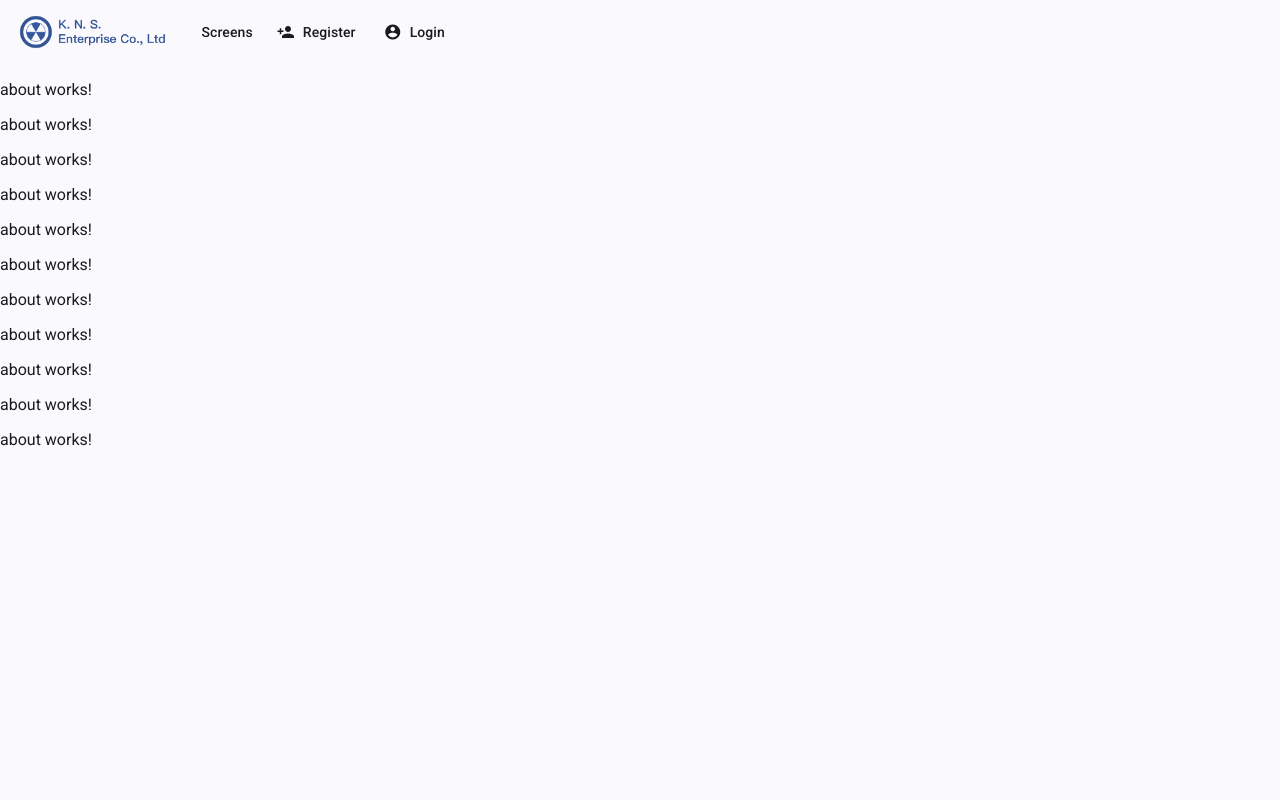
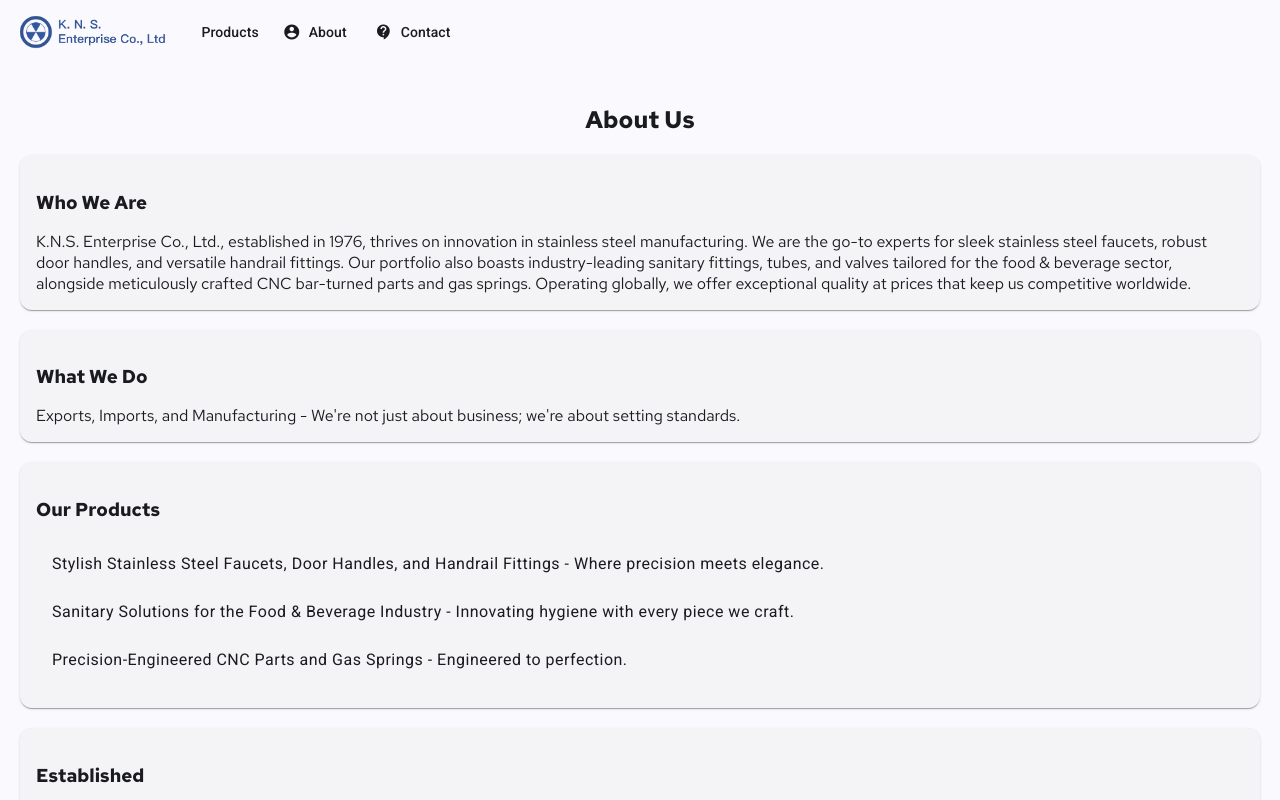
Before and after one commit to kfclts/kns, an Angular app: page /about in a window 1280 px wide. Built offline with nearby package versions, Linux system fonts and the light colour scheme.

Commit message:
add about and contact components

```diff
--- a/src/app/about/about.component.css
+++ b/src/app/about/about.component.css
@@ -0,0 +1,24 @@
+.container {
+    padding: 20px;
+  }
+
+  .mat-card {
+    margin-bottom: 20px; /* 为每个卡片底部添加20px的间距 */
+  }
+
+  .text-center {
+    text-align: center;
+  }
+
+  .mat-card-title {
+    margin-bottom: 10px;
+  }
+
+  .mat-list-item {
+    display: flex;
+    flex-direction: column;
+  }
+
+  .card-spacing {
+    margin-bottom: 20px; /* 为每个卡片底部添加20px的间距 */
+  }
--- a/src/app/about/about.component.html
+++ b/src/app/about/about.component.html
@@ -1,11 +1,61 @@
-<p>about works!</p>
-<p>about works!</p>
-<p>about works!</p>
-<p>about works!</p>
-<p>about works!</p>
-<p>about works!</p>
-<p>about works!</p>
-<p>about works!</p>
-<p>about works!</p>
-<p>about works!</p>
-<p>about works!</p>
+<div id="about" class="container">
+    <h2 class="mat-headline-4 text-center" data-en="About Us" data-zh="關於我們">About Us</h2>
+
+    <mat-card class="mb-3 card-spacing">
+      <mat-card-content>
+        <h3 class="mat-card-title" data-en="Who We Are" data-zh="我們是誰">Who We Are</h3>
+        <p class="mat-card-text"
+          data-en="K.N.S. Enterprise Co., Ltd., established in 1976, thrives on innovation in stainless steel manufacturing. We are the go-to experts for sleek stainless steel faucets, robust door handles, and versatile handrail fittings. Our portfolio also boasts industry-leading sanitary fittings, tubes, and valves tailored for the food & beverage sector, alongside meticulously crafted CNC bar-turned parts and gas springs. Operating globally, we offer exceptional quality at prices that keep us competitive worldwide."
+          data-zh="K.N.S. Enterprise Co., Ltd. 自1976年起，一直是不銹鋼製品創新的代名詞。我們提供時尚的不銹鋼水龍頭、堅固的門把手和多功能的扶手配件。我們的產品組合還包括專為食品和飲料行業設計的頂級衛生配件、管道和閥門，以及精密製造的CNC車床零件和氣彈簧。我們的業務遍布全球，以優異的品質和具有競爭力的價格著稱。">
+          K.N.S. Enterprise Co., Ltd., established in 1976, thrives on innovation in stainless steel manufacturing. We are the go-to experts for sleek stainless steel faucets, robust door handles, and versatile handrail fittings. Our portfolio also boasts industry-leading sanitary fittings, tubes, and valves tailored for the food & beverage sector, alongside meticulously crafted CNC bar-turned parts and gas springs. Operating globally, we offer exceptional quality at prices that keep us competitive worldwide.</p>
+      </mat-card-content>
+    </mat-card>
+
+    <mat-card class="mb-3 card-spacing">
+      <mat-card-content>
+        <h3 class="mat-card-title" data-en="What We Do" data-zh="我們做什麼">What We Do</h3>
+        <p class="mat-card-text"
+          data-en="Exports, Imports, and Manufacturing - We're not just about business; we're about setting standards."
+          data-zh="出口、進口與製造 - 我們所做的不僅是生意，更是設立標準。">Exports, Imports, and Manufacturing - We're not just about business; we're about setting standards.</p>
+      </mat-card-content>
+    </mat-card>
+
+    <mat-card class="mb-3 card-spacing">
+      <mat-card-content>
+        <h3 class="mat-card-title" data-en="Our Products" data-zh="我們的產品">Our Products</h3>
+        <mat-list>
+          <mat-list-item
+            data-en="Stylish Stainless Steel Faucets, Door Handles, and Handrail Fittings - Where precision meets elegance."
+            data-zh="時尚的不銹鋼水龍頭、門把手和扶手配件 - 精準與優雅的交匯。">
+            <span mat-line>Stylish Stainless Steel Faucets, Door Handles, and Handrail Fittings - Where precision meets elegance.</span>
+          </mat-list-item>
+          <mat-list-item
+            data-en="Sanitary Solutions for the Food & Beverage Industry - Innovating hygiene with every piece we craft."
+            data-zh="食品與飲料行業的衛生解決方案 - 每一件產品都在創新。">
+            <span mat-line>Sanitary Solutions for the Food & Beverage Industry - Innovating hygiene with every piece we craft.</span>
+          </mat-list-item>
+          <mat-list-item
+            data-en="Precision-Engineered CNC Parts and Gas Springs - Engineered to perfection."
+            data-zh="精密工程的CNC零件和氣彈簧 - 追求完美的工程。">
+            <span mat-line>Precision-Engineered CNC Parts and Gas Springs - Engineered to perfection.</span>
+          </mat-list-item>
+        </mat-list>
+      </mat-card-content>
+    </mat-card>
+
+    <mat-card class="mb-3 card-spacing">
+      <mat-card-content>
+        <h3 class="mat-card-title" data-en="Established" data-zh="成立年份">Established</h3>
+        <p class="mat-card-text" data-en="1976" data-zh="1976年">1976</p>
+      </mat-card-content>
+    </mat-card>
+
+    <mat-card class="mb-3 card-spacing">
+      <mat-card-content>
+        <h3 class="mat-card-title" data-en="Global Reach" data-zh="全球覆蓋">Global Reach</h3>
+        <p class="mat-card-text"
+          data-en="From Africa to the Americas, Europe to Oceania, our products enhance lives worldwide."
+          data-zh="從非洲到美洲，從歐洲到大洋洲，我們的產品在全世界提升生活質量。">From Africa to the Americas, Europe to Oceania, our products enhance lives worldwide.</p>
+      </mat-card-content>
+    </mat-card>
+  </div>
--- a/src/app/app.component.html
+++ b/src/app/app.component.html
@@ -29,16 +29,16 @@
       </ng-container>
       <img src="kns-logo-bright@2x.png" alt="Logo" class="logo" [class.center-logo]="isMobileScreen">
       <ng-container *ngIf="!isMobileScreen">
-        <a mat-button [matMenuTriggerFor]="dropdown">Screens</a>
+        <a mat-button [matMenuTriggerFor]="dropdown">Products</a>
         <mat-menu #dropdown>
           <button mat-menu-item routerLink="/">Courses</button>
-          <button mat-menu-item routerLink="/about">About</button>
+          <button mat-menu-item routerLink="/Products">About</button>
         </mat-menu>
-        <a mat-button routerLink="/products">
-          <mat-icon>person_add</mat-icon>Register
+        <a mat-button routerLink="/about">
+          <mat-icon>account_circle</mat-icon>About
         </a>
         <a mat-button routerLink="/contact">
-          <mat-icon>account_circle</mat-icon>Login
+          <mat-icon>contact_support</mat-icon>Contact
         </a>
       </ng-container>
     </mat-toolbar>
--- a/src/app/contact/contact.component.css
+++ b/src/app/contact/contact.component.css
@@ -2,8 +2,15 @@
   padding: 20px;
 }
 
+.contact-container {
+  display: flex;
+  flex-direction: column;
+  align-items: center; /* 垂直居中 */
+}
+
 .mat-card {
   margin-bottom: 20px;
+  width: 100%;
 }
 
 .d-flex {
@@ -21,4 +28,37 @@
 
 .map-container {
   margin-top: 20px;
+  width: 100%;
 }
+
+.address-container {
+  display: flex;
+  align-items: center;
+  flex-wrap: wrap; /* 使内容换行 */
+}
+
+
+.address-text {
+  flex: 1 1 auto; /* 允许缩放 */
+  white-space: nowrap; /* 不换行 */
+  overflow: hidden; /* 隐藏溢出内容 */
+  text-overflow: ellipsis; /* 使用省略号表示溢出内容 */
+}
+
+@media (min-width: 600px) {
+  .contact-container {
+    flex-direction: row;
+    justify-content: center; /* 水平居中 */
+  }
+
+  .mat-card {
+    width: 45%; /* 适当调整宽度以适应设计 */
+    margin-right: 20px;
+    margin-bottom: 0;
+  }
+
+  .map-container {
+    width: 45%; /* 适当调整宽度以适应设计 */
+    margin-top: 0;
+  }
+}
--- a/src/app/contact/contact.component.html
+++ b/src/app/contact/contact.component.html
@@ -1,5 +1,6 @@
 <div id="contact" class="container">
   <h2 class="mat-headline-4 text-center" data-en="Contacts" data-zh="直接聯絡我們">Contact Us Directly!</h2>
+  <div class="contact-container">
     <mat-card class="mb-3">
       <mat-card-content>
         <p class="d-flex align-items-center">
@@ -19,19 +20,23 @@
           <a href="mailto:kns1976@ms2.hinet.net">kns1976&#64;ms2.hinet.net</a>
         </p>
         <p class="d-flex align-items-center">
-        <mat-icon class="me-4">place</mat-icon>
-        <span class="text-nowrap"
-          data-en="8F., No. 85, Sec. 1, Zhongxiao E. Rd., Zhongzheng Dist., Taipei City, 10049, Taiwan (R.O.C.)"
-          data-zh="10049 台北市中正區忠孝東路一段85號8樓">
-          8F., No. 85, Sec. 1, Zhongxiao E. Rd., Zhongzheng Dist., Taipei City, 10049, Taiwan (R.O.C.)</span>
+          <mat-icon class="me-4">meeting_room</mat-icon>
+          <span
+            data-en="8F., No. 85, Sec. 1, Zhongxiao E. Rd., <br> Zhongzheng Dist., Taipei City, Taiwan (R.O.C.)"
+            data-zh="台北市中正區忠孝東路一段85號8樓">
+            8F., No. 85, Sec. 1, Zhongxiao E. Rd., <br> Zhongzheng Dist., Taipei City, Taiwan (R.O.C.)</span>
+        </p>
+        <p class="d-flex align-items-center">
+          <mat-icon class="me-4">location_on</mat-icon>
+          <span data-en="ZIP Code: 10049" data-zh="郵遞區號：10049">ZIP Code: 10049</span>
         </p>
       </mat-card-content>
     </mat-card>
-  <!-- Full width Google Map iframe -->
-  <!-- <div class="map-container">
+    <div class="map-container">
       <iframe
         src="https://www.google.com/maps/embed?pb=!1m18!1m12!1m3!1d3624.1613803846616!2d121.52966931500375!3d25.041308983972666!2m3!1f0!2f0!3f0!3m2!1i1024!2i768!4f13.1!3m3!1m2!1s0x3442a980ea7c7777%3A0x86c4c94f364f2cd8!2s8F%2C%20No.%2085%2C%20Section%201%2C%20Zhongxiao%20East%20Road%2C%20Zhongzheng%20District%2C%20Taipei%20City%2C%20Taiwan%20100!5e0!3m2!1sen!2sph!4v1591625228374!5m2!1sen!2sph"
         frameborder="0" style="border:0; width: 100%; height: 500px;" allowfullscreen="" aria-hidden="false"
         tabindex="0"></iframe>
-  </div> -->
     </div>
+  </div>
+</div>
--- a/src/index.html
+++ b/src/index.html
@@ -8,6 +8,7 @@
   <link rel="icon" type="image/x-icon" href="favicon.ico">
   <link href="https://fonts.googleapis.com/css2?family=Roboto:wght@300;400;500&display=swap" rel="stylesheet">
   <link href="https://fonts.googleapis.com/icon?family=Material+Icons" rel="stylesheet">
+  <link href="https://fonts.googleapis.com/css2?family=Red+Hat+Text:wght@400;700&display=swap" rel="stylesheet">
 </head>
 <body>
   <app-root></app-root>
--- a/src/styles.css
+++ b/src/styles.css
@@ -1,4 +1,4 @@
 /* You can add global styles to this file, and also import other style files */
 
 html, body { height: 100%; }
-body { margin: 0; font-family: Roboto, "Helvetica Neue", sans-serif; }
+body { margin: 0; font-family: 'Red Hat Text', sans-serif; }
```
Lines whose indentation alone changed are shown as unchanged.
